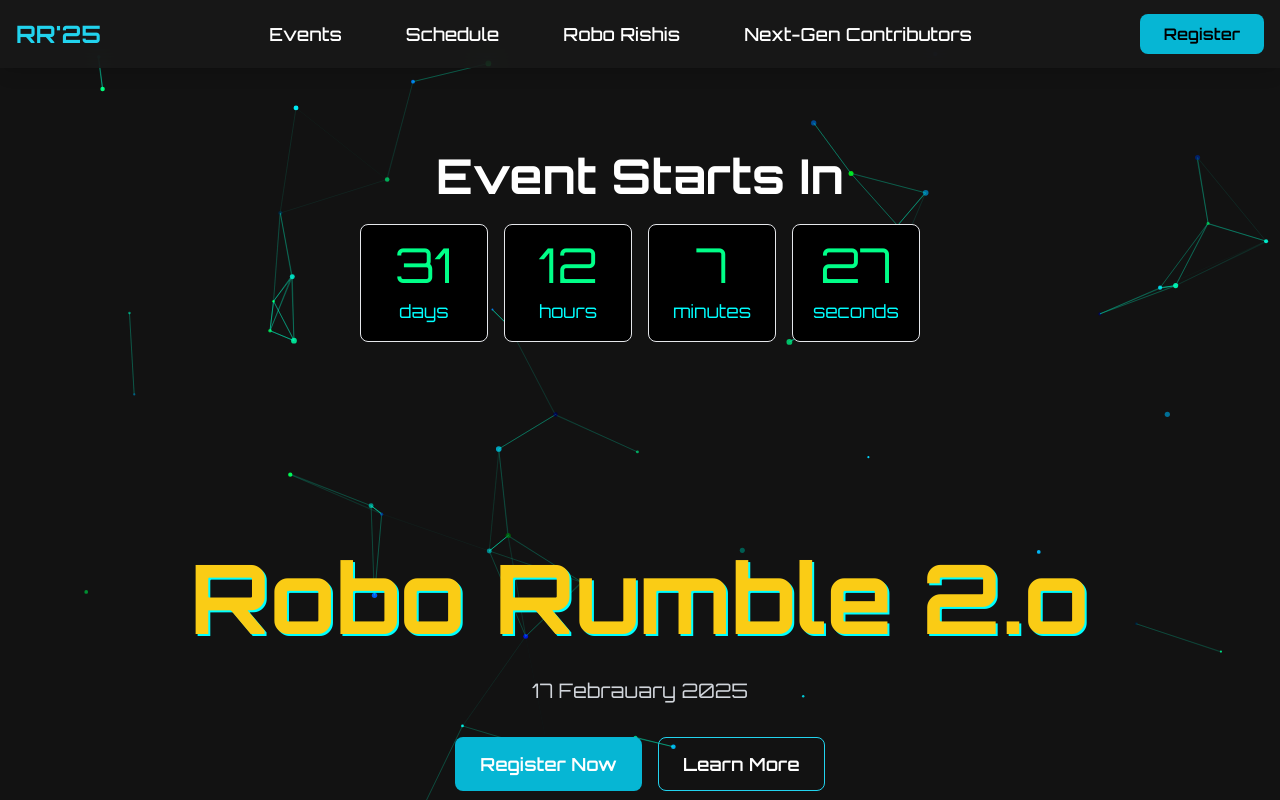
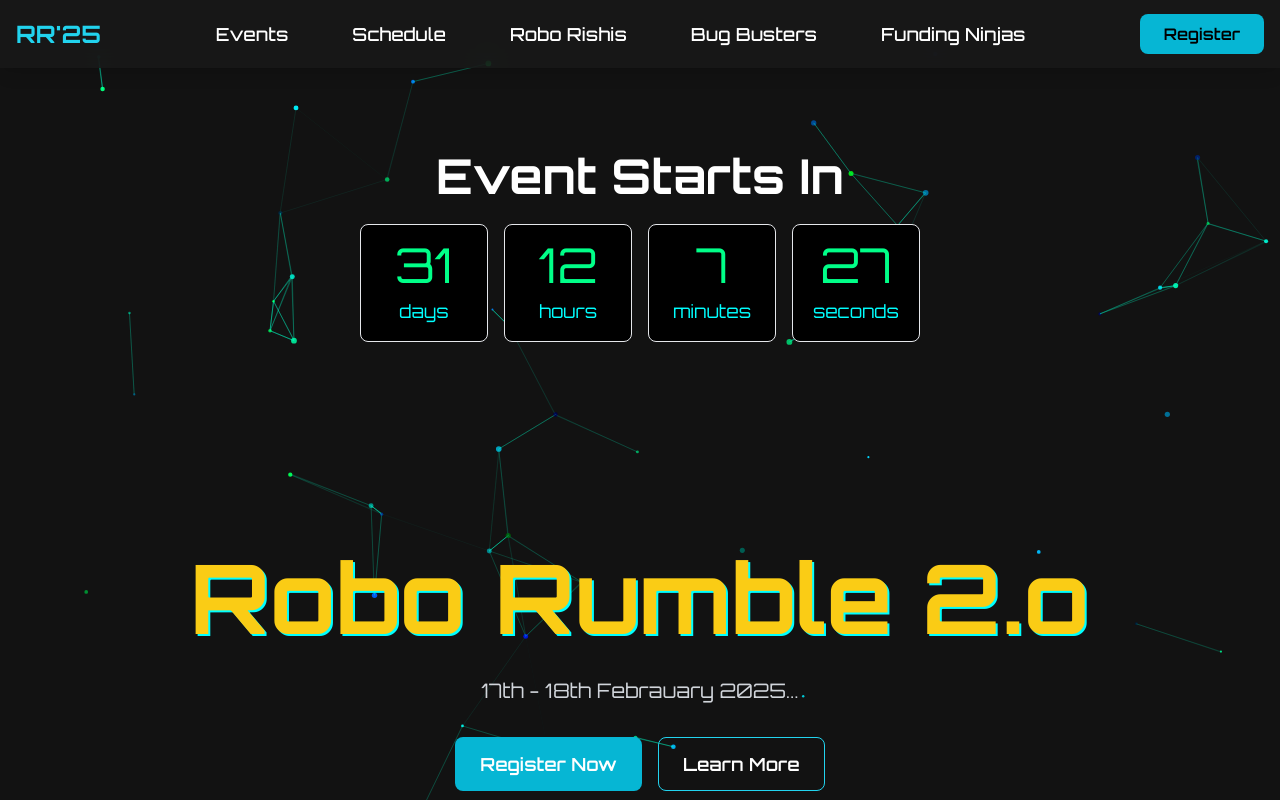
Before and after one commit to ad1tyayadav/tech-fest, a React (Vite) app: page / in a window 1280 px wide. Shown: the top 800 px of the page. Built offline with nearby package versions, Linux system fonts and the light colour scheme.

Commit message:
nav bar update

```diff
--- a/src/components/HeroSection.jsx
+++ b/src/components/HeroSection.jsx
@@ -7,7 +7,7 @@ function HeroSection() {
         Robo Rumble 2.o
       </h1>
       <p className="text-xl mt-4 text-gray-300">
-       17 Febrauary 2025
+       17th - 18th Febrauary 2025...
       </p>
       <div className="mt-8 flex space-x-4">
         <button className="px-6 py-3 bg-cyan-500 hover:bg-cyan-400 text-lg font-semibold rounded-lg"
--- a/src/components/Navbar.jsx
+++ b/src/components/Navbar.jsx
@@ -57,7 +57,14 @@ function Navbar() {
             className="block md:inline-block px-4 py-2 text-white hover:text-cyan-400 transition"
             onClick={() => setIsOpen(false)}
           >
-            Next-Gen Contributors
+            Bug Busters
+          </Link>
+          <Link
+            to="/about"
+            className="block md:inline-block px-4 py-2 text-white hover:text-cyan-400 transition"
+            onClick={() => setIsOpen(false)}
+          >
+            Funding Ninjas
           </Link>
         </div>
 
```
